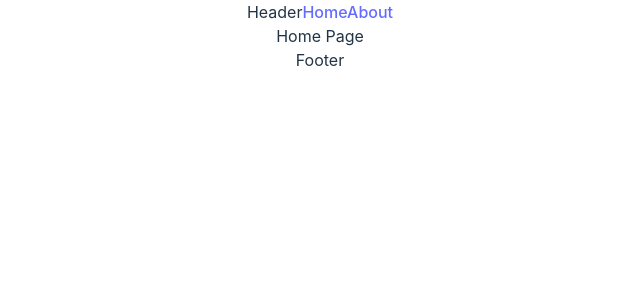
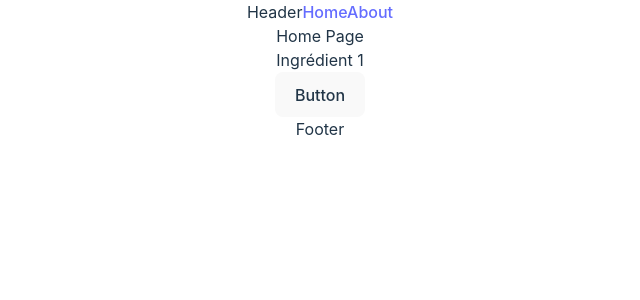
Before and after one commit to ArthurCouturier/pepperz-app-front, a React (Vite) app: page / in a window 1280 px wide. Shown: the top 300 px of the page, without its empty margins (320-960 px from the left). Built offline with nearby package versions, Linux system fonts and the light colour scheme.

Commit message:
little refacto and added components

```diff
--- a/src/App.tsx
+++ b/src/App.tsx
@@ -2,8 +2,8 @@ import './App.css'
 import Header from "./Header.tsx";
 import Footer from "./Footer.tsx";
 import { createBrowserRouter, RouterProvider } from "react-router-dom";
-import Home from "./Home.tsx";
-import About from "./about/About.tsx";
+import Home from "./Pages/Home.tsx";
+import About from "./Pages/About.tsx";
 
 const router = createBrowserRouter([
     {
--- /dev/null
+++ b/src/Components/Button.tsx
@@ -0,0 +1,13 @@
+function Button({ children, onClick, className }:
+                    { children?: React.ReactNode, onClick?: React.MouseEventHandler, className?: string }) {
+    return (
+        <button
+            className={`p-2 mx-3 my-3 border-2 rounded-xl ${className}`}
+            onClick={onClick}
+        >
+            {children}
+        </button>
+    )
+}
+
+export default Button;
--- /dev/null
+++ b/src/Components/Card.tsx
@@ -0,0 +1,11 @@
+function Card() {
+    return (
+        <>
+            <div className={"p-2 mx-3 my-3 border-2 rounded-xl"}>
+                Ingrédient 1
+            </div>
+        </>
+    )
+}
+
+export default Card;
--- a/src/Home.tsx
+++ /dev/null
@@ -1,11 +0,0 @@
-function Home() {
-    return (
-        <>
-            <div className={"flex items-center justify-center"}>
-                Home Page
-            </div>
-        </>
-    )
-}
-
-export default Home;
--- /dev/null
+++ b/src/Pages/Home.tsx
@@ -0,0 +1,22 @@
+import Card from "../Components/Card.tsx";
+import Button from "../Components/Button.tsx";
+
+function Home() {
+    return (
+        <>
+            <div className={"flex items-center justify-center flex-grow"}>
+                <div className={"flex"}>
+                    Home Page
+                </div>
+                <div className={"flex items-center justify-center"}>
+                    <Card />
+                </div>
+                <Button>
+                    Button
+                </Button>
+            </div>
+        </>
+    )
+}
+
+export default Home;
```
Also changed, not shown: src/Pages/About.tsx (renamed from src/about/About.tsx).
